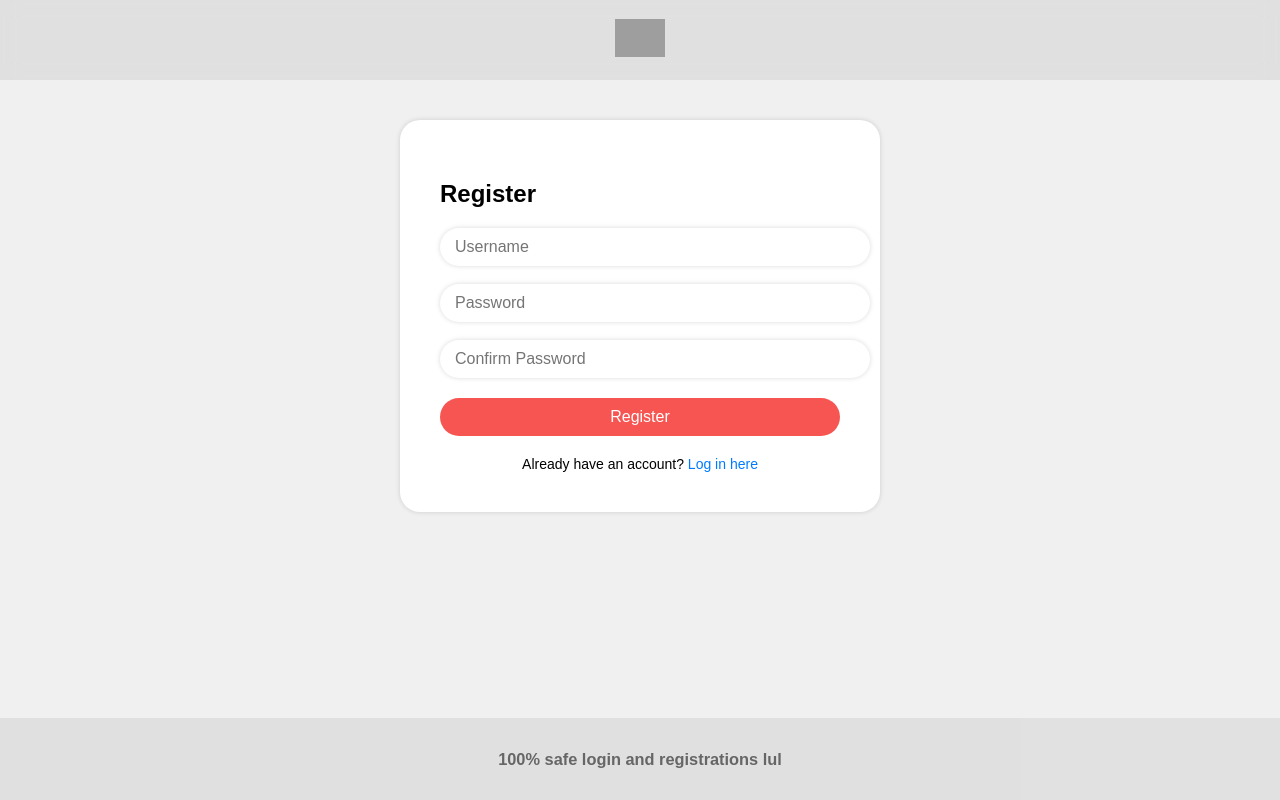
After one commit to lucyscript/WebprojectDat310, a Flask app: page /registration in a window 1280 px wide. The commit adds this page. Run offline with Flask 3, Linux system fonts and the light colour scheme; grey boxes are pictures that could not be loaded.

Commit message:
register template + auth.css applied for both templates

```diff
--- a/HTML/templates/base.html
+++ b/HTML/templates/base.html
@@ -55,6 +55,7 @@
               <div class="box"><a href="">Profile</a></div>
               <div class="box"><a href="">Order history</a></div>
             </div>
+          </div>
         </li>
       </ul>
     </nav>
--- /dev/null
+++ b/HTML/templates/registration.html
@@ -0,0 +1,49 @@
+<!DOCTYPE html>
+<html lang="en">
+<head>
+    <meta charset="UTF-8">
+    <meta http-equiv="X-UA-Compatible" content="IE=edge">
+    <meta name="viewport" content="width=device-width, initial-scale=1.0">
+    <title>Login</title>
+    <link rel="stylesheet" href="{{ url_for('static', filename='CSS/authentication.css') }}">
+</head>
+<body>
+    <header>
+        <div class="logo">
+            <a href="/">
+                <img src="https://icon-library.com/images/trade-icon-transparent/trade-icon-transparent-7.jpg" width="50px">
+            </a>
+        </div>
+    </header>
+    <main>
+        <div class="auth-form">
+            <form method="POST">
+                <h2>Register</h2>
+                <div class="form-group">
+                    <input type="text" class="form-control" placeholder="Username" required="required">
+                </div>
+                <br>
+                <div class="form-group">
+                    <input type="password" class="form-control" placeholder="Password" required="required">
+                </div>
+                <br>
+                <div class="form-group">
+                    <input type="password" class="form-control" placeholder="Confirm Password" required="required">
+                </div>
+                <div class="form-group">
+                    <button type="submit" class="btn-primary">Register</button>
+                </div>
+                <div class="auth-link">
+                    Already have an account? <a href="login">Log in here</a>
+                </div>
+            </form>
+        </div>
+    </main>
+    <footer>
+        <div>
+            <h3>100% safe login and registrations lul</h3>
+        </div>
+    </footer>
+    <script src="{{ url_for('static', filename='JS/registration.js') }}"></script>
+</body>
+</html>
--- a/app.py
+++ b/app.py
@@ -45,6 +45,10 @@ def index():
 def login():
     return flask.render_template('login.html')
 
+@app.route('/registration')
+def registration():
+    return flask.render_template('registration.html')
+
 @app.route('/cart')
 def cart():
     return flask.render_template('cart.html')
--- a/static/CSS/login.css
+++ b/static/CSS/authentication.css
@@ -23,7 +23,7 @@ body {
     justify-content: center;
 }
 
-.login-form {
+.auth-form {
     width: 400px;
     margin: 30px auto;
     background-color: #fff;
@@ -66,28 +66,28 @@ body {
     cursor: pointer;
 }
 
-.register-link {
+.auth-link {
     margin-top: 20px;
     font-size: 14px;
     text-align: center;
 }
 
-.register-link a {
+.auth-link a {
     color: #007bff;
     text-decoration: none;
 }
 
-.register-link a:hover {
+.auth-link a:hover {
     text-decoration: underline;
 }
 
 footer {
     background-color: rgba(186, 186, 186, 0.292);
     color: #666;
-    padding: 20px 0 20px 0;
+    padding: 15px 0 15px 0;
     font-size: 14px;
     text-align: center;
-    position: absolute;
+    position: fixed;
     width: 100%;
     bottom: 0;
 }
```
Also changed, not shown: HTML/templates/login.html (+6 -7 lines). Lines whose indentation alone changed are shown as unchanged.
